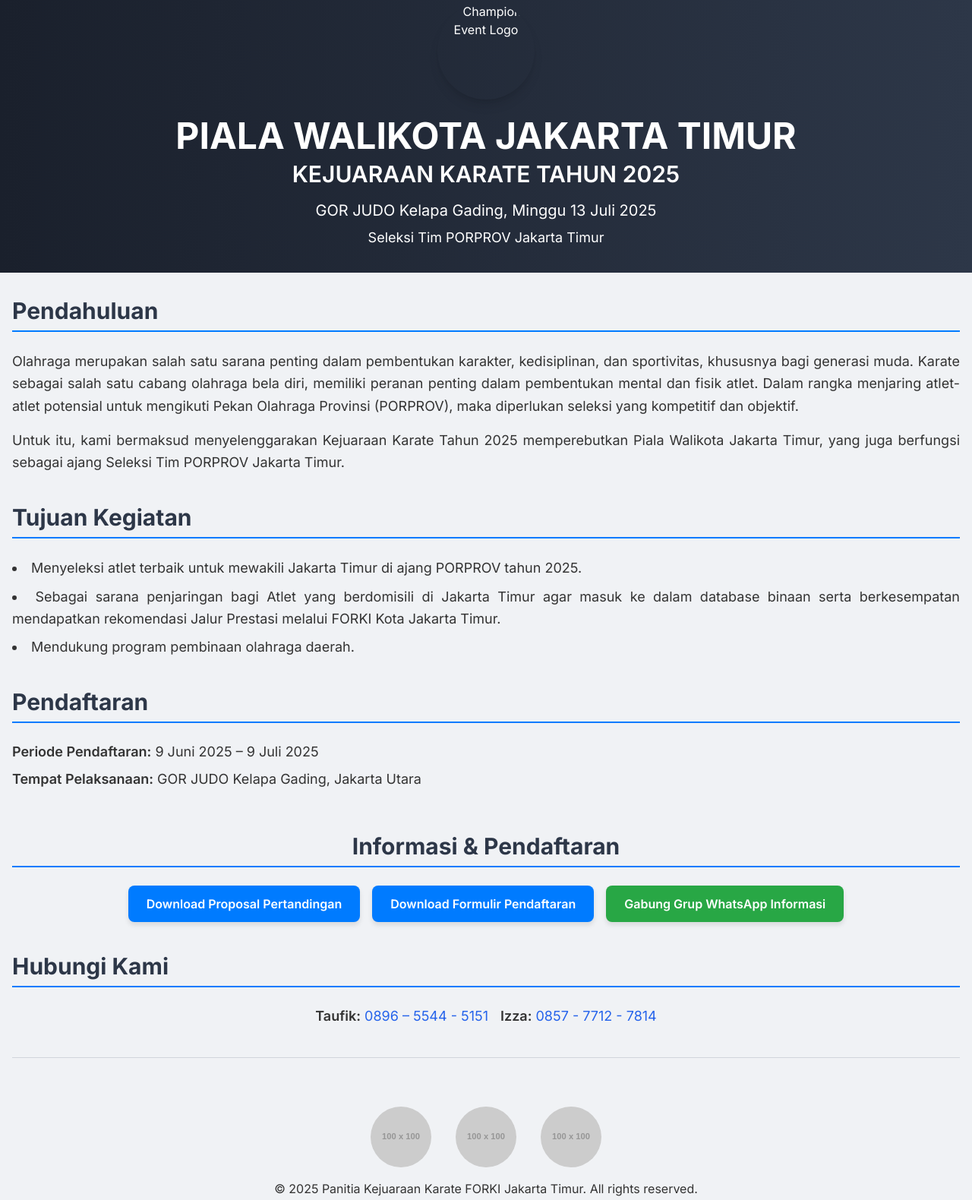
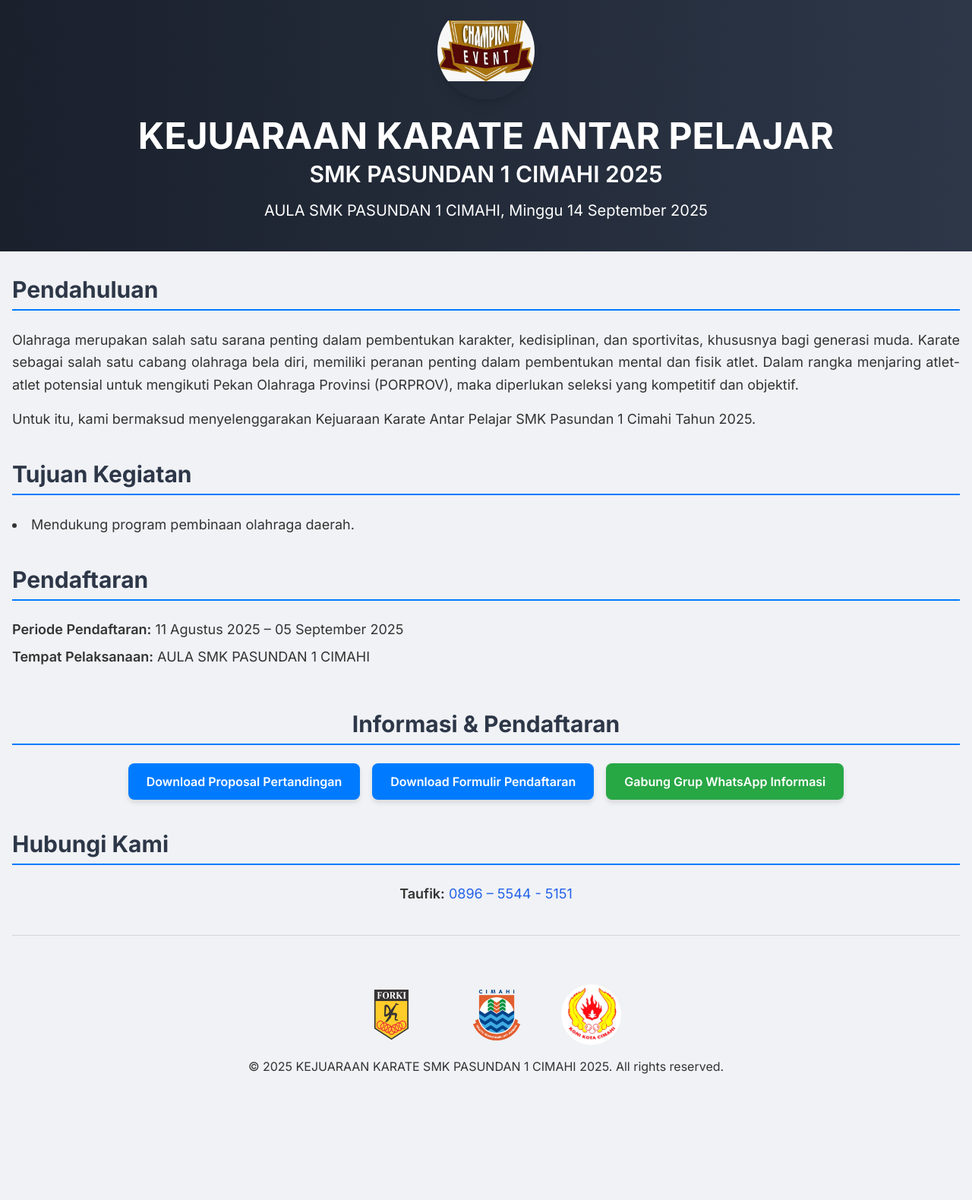
Before and after one commit to opik000027/smk-pasundan1, a plain HTML site: page index.html in a window 1280 px wide. Shown: the part 29-1609 px from the top of the page at 76% size. After the commit the page ends 1509 px from the top, so only its background shows below. Drawn offline with nearby package versions, Linux system fonts and the light colour scheme; placeholder pictures from the web are drawn by us.

Commit message:
Update index.html

```diff
--- a/index.html
+++ b/index.html
@@ -3,7 +3,7 @@
 <head>
     <meta charset="UTF-8">
     <meta name="viewport" content="width=device-width, initial-scale=1.0">
-    <title>PIALA WALIKOTA JAKARTA TIMUR - KEJUARAAN KARATE 2025</title>
+    <title>KEJUARAAN KARATE ANTAR PELAJAR SMK PASUNDAN 1 CIMAHI 2025</title>
     <!-- Tailwind CSS CDN -->
     <script src="https://cdn.tailwindcss.com"></script>
     <link href="https://fonts.googleapis.com/css2?family=Inter:wght@400;600;700&display=swap" rel="stylesheet">
@@ -66,17 +66,16 @@
         }
     </style>
     <!-- Favicon for the browser tab -->
-    <link rel="icon" href="images/logo-championevent.jpg" type="image/jpeg">
+    <link rel="icon" href="images/LOGO CHAMPION EVENT (1).jpg" type="image/jpeg">
 </head>
 <body class="antialiased">
     <div class="header-bg py-8 text-white">
         <div class="container mx-auto px-4 text-center">
             <!-- Champion Event Logo at the top of the page -->
-            <img src="images/logo-championevent.jpg" alt="Champion Event Logo" class="mx-auto mb-6 w-32 h-32 object-contain rounded-full shadow-lg">
-            <h1 class="text-4xl md:text-5xl font-bold mb-2">PIALA WALIKOTA JAKARTA TIMUR</h1>
-            <h2 class="text-2xl md:text-3xl font-semibold mb-4">KEJUARAAN KARATE TAHUN 2025</h2>
-            <p class="text-lg md:text-xl mb-2">GOR JUDO Kelapa Gading, Minggu 13 Juli 2025</p>
-            <p class="text-md md:text-lg">Seleksi Tim PORPROV Jakarta Timur</p>
+            <img src="images/LOGO CHAMPION EVENT (1).jpg" alt="Champion Event Logo" class="mx-auto mb-6 w-32 h-32 object-contain rounded-full shadow-lg">
+            <h1 class="text-4xl md:text-5xl font-bold mb-2">KEJUARAAN KARATE ANTAR PELAJAR</h1>
+            <h2 class="text-2xl md:text-3xl font-semibold mb-4">SMK PASUNDAN 1 CIMAHI 2025</h2>
+            <p class="text-lg md:text-xl mb-2">AULA SMK PASUNDAN 1 CIMAHI, Minggu 14 September 2025</p>
         </div>
     </div>
 
@@ -88,7 +87,7 @@
                 Olahraga merupakan salah satu sarana penting dalam pembentukan karakter, kedisiplinan, dan sportivitas, khususnya bagi generasi muda. Karate sebagai salah satu cabang olahraga bela diri, memiliki peranan penting dalam pembentukan mental dan fisik atlet. Dalam rangka menjaring atlet-atlet potensial untuk mengikuti Pekan Olahraga Provinsi (PORPROV), maka diperlukan seleksi yang kompetitif dan objektif.
             </p>
             <p class="text-lg leading-relaxed text-justify">
-                Untuk itu, kami bermaksud menyelenggarakan Kejuaraan Karate Tahun 2025 memperebutkan Piala Walikota Jakarta Timur, yang juga berfungsi sebagai ajang Seleksi Tim PORPROV Jakarta Timur.
+                Untuk itu, kami bermaksud menyelenggarakan Kejuaraan Karate Antar Pelajar SMK Pasundan 1 Cimahi Tahun 2025.
             </p>
         </section>
 
@@ -96,9 +95,7 @@
         <section class="mb-10">
             <h3 class="text-3xl font-bold mb-6 section-title">Tujuan Kegiatan</h3>
             <ul class="list-disc list-inside text-lg leading-relaxed space-y-2 text-justify">
-                <li>Menyeleksi atlet terbaik untuk mewakili Jakarta Timur di ajang PORPROV tahun 2025.</li>
-                <li>Sebagai sarana penjaringan bagi Atlet yang berdomisili di Jakarta Timur agar masuk ke dalam database binaan serta berkesempatan mendapatkan rekomendasi Jalur Prestasi melalui FORKI Kota Jakarta Timur.</li>
-                <li>Mendukung program pembinaan olahraga daerah.</li>
+               <li>Mendukung program pembinaan olahraga daerah.</li>
             </ul>
         </section>
 
@@ -107,8 +104,8 @@
             <h3 class="text-3xl font-bold mb-6 section-title">Pendaftaran</h3>
             <div class="grid grid-cols-1 md:grid-cols-2 gap-8">
                 <div>
-                    <p class="text-lg mb-2"><span class="font-semibold">Periode Pendaftaran:</span> 9 Juni 2025 – 9 Juli 2025</p>
-                    <p class="text-lg mb-4"><span class="font-semibold">Tempat Pelaksanaan:</span> GOR JUDO Kelapa Gading, Jakarta Utara</p>
+                    <p class="text-lg mb-2"><span class="font-semibold">Periode Pendaftaran:</span> 11 Agustus 2025 – 05 September 2025</p>
+                    <p class="text-lg mb-4"><span class="font-semibold">Tempat Pelaksanaan:</span> AULA SMK PASUNDAN 1 CIMAHI</p>
                 </div>
             </div>
         </section>
@@ -140,18 +137,17 @@
             <h3 class="text-3xl font-bold mb-6 section-title">Hubungi Kami</h3>
             <div class="flex flex-col md:flex-row justify-center items-center gap-4 text-lg">
                 <p><span class="font-semibold">Taufik:</span> <a href="https://wa.me/6289655445151" target="_blank" class="text-blue-600 hover:underline">0896 – 5544 - 5151</a></p>
-                <p><span class="font-semibold">Izza:</span> <a href="https://wa.me/6285777127814" target="_blank" class="text-blue-600 hover:underline">0857 - 7712 - 7814</a></p>
             </div>
         </section>
 
         <!-- Footer Section -->
         <footer class="text-center py-8 border-t border-gray-300 mt-10">
             <div class="logo-container">
-                <img src="images/logo-forki.png" alt="FORKI Logo" onerror="this.onerror=null;this.src='https://placehold.co/100x100/ADD8E6/000000?text=FORKI';" class="rounded-full">
-                <img src="images/logo-jakartatimur.png" alt="Logo Kota Administrasi Jakarta Timur" onerror="this.onerror=null;this.src='https://placehold.co/100x100/ADD8E6/000000?text=Jakarta+Timur';" class="rounded-full">
-                <img src="images/logo-koni.png" alt="KONI Jakarta Timur Logo" onerror="this.onerror=null;this.src='https://placehold.co/100x100/ADD8E6/000000?text=KONI';" class="rounded-full">
+                <img src="images/logo forki.png" alt="FORKI Logo" onerror="this.onerror=null;this.src='https://placehold.co/100x100/ADD8E6/000000?text=FORKI';" class="rounded-full">
+                <img src="images/LOGO KOTA CIMAHI.png" alt="Logo Kota Administrasi Jakarta Timur" onerror="this.onerror=null;this.src='https://placehold.co/100x100/ADD8E6/000000?text=Jakarta+Timur';" class="rounded-full">
+                <img src="images/logo-koni-CIMAHI (1).png" alt="KONI Jakarta Timur Logo" onerror="this.onerror=null;this.src='https://placehold.co/100x100/ADD8E6/000000?text=KONI';" class="rounded-full">
             </div>
-            <p class="text-md mt-4">&copy; 2025 Panitia Kejuaraan Karate FORKI Jakarta Timur. All rights reserved.</p>
+            <p class="text-md mt-4">&copy; 2025 KEJUARAAN KARATE SMK PASUNDAN 1 CIMAHI 2025. All rights reserved.</p>
         </footer>
     </div>
 </body>
```
